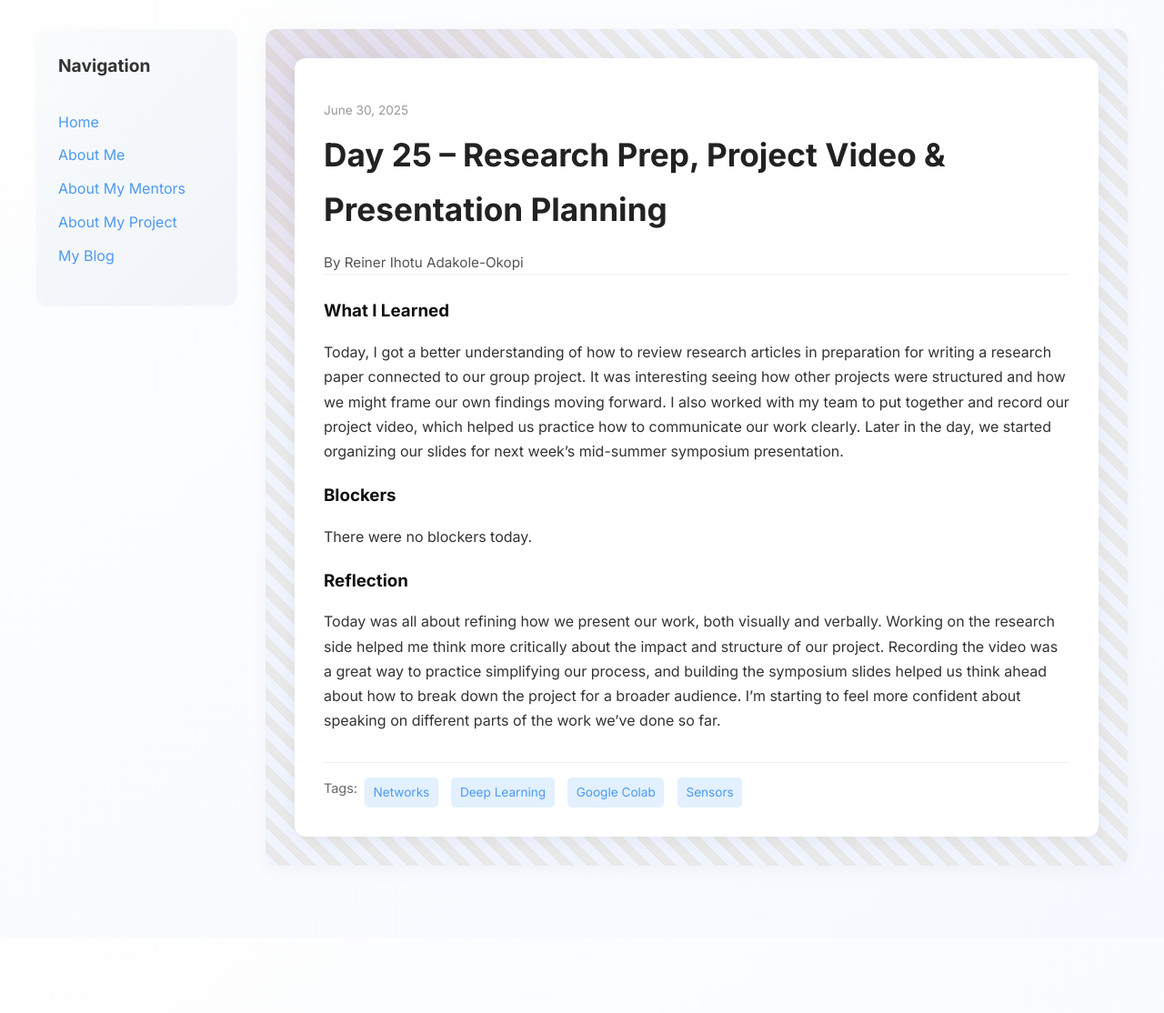
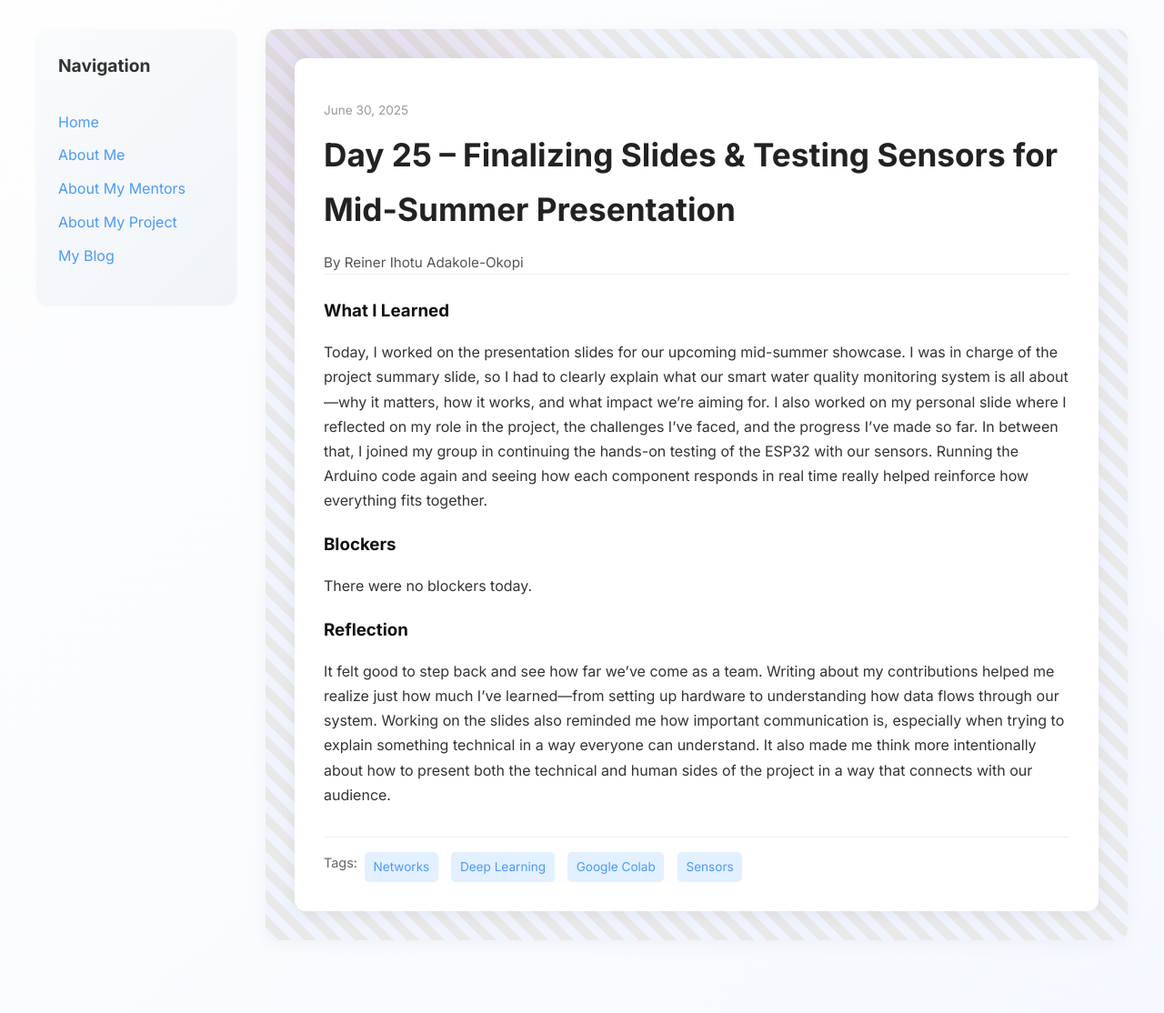
Before and after one commit to Reiner343/Reiner343.github.io, a Jekyll site: the page built from _posts/2025-06-30-day-25.md, in a window 1280 px wide. Shown: the whole page at 91% size. Built offline with Jekyll 4.4.1, drawn with Linux system fonts in a browser that asks for light colours; before the commit the page ends 1032 px from its top, so only the background shows below that.

Commit message:
Update 2025-06-30-day-25.md

```diff
--- a/_posts/2025-06-30-day-25.md
+++ b/_posts/2025-06-30-day-25.md
@@ -1,17 +1,17 @@
 ---
 layout: post
-title: "Day 25 – Research Prep, Project Video & Presentation Planning"
+title: "Day 25 – Finalizing Slides & Testing Sensors for Mid-Summer Presentation"
 date: 2025-06-30
 author: Reiner Ihotu Adakole-Okopi
 permalink: /day25.html
 tags: ["Networks", "Deep Learning", "Google Colab", "Sensors"]
 
 what_i_learned: |
-  Today, I got a better understanding of how to review research articles in preparation for writing a research paper connected to our group project. It was interesting seeing how other projects were structured and how we might frame our own findings moving forward. I also worked with my team to put together and record our project video, which helped us practice how to communicate our work clearly. Later in the day, we started organizing our slides for next week’s mid-summer symposium presentation.
+  Today, I worked on the presentation slides for our upcoming mid-summer showcase. I was in charge of the project summary slide, so I had to clearly explain what our smart water quality monitoring system is all about—why it matters, how it works, and what impact we’re aiming for. I also worked on my personal slide where I reflected on my role in the project, the challenges I’ve faced, and the progress I’ve made so far. In between that, I joined my group in continuing the hands-on testing of the ESP32 with our sensors. Running the Arduino code again and seeing how each component responds in real time really helped reinforce how everything fits together.
 
 blockers: |
   There were no blockers today.
 
 reflection: |
-  Today was all about refining how we present our work, both visually and verbally. Working on the research side helped me think more critically about the impact and structure of our project. Recording the video was a great way to practice simplifying our process, and building the symposium slides helped us think ahead about how to break down the project for a broader audience. I’m starting to feel more confident about speaking on different parts of the work we’ve done so far.
+  It felt good to step back and see how far we've come as a team. Writing about my contributions helped me realize just how much I've learned—from setting up hardware to understanding how data flows through our system. Working on the slides also reminded me how important communication is, especially when trying to explain something technical in a way everyone can understand. It also made me think more intentionally about how to present both the technical and human sides of the project in a way that connects with our audience.
 ---
```
